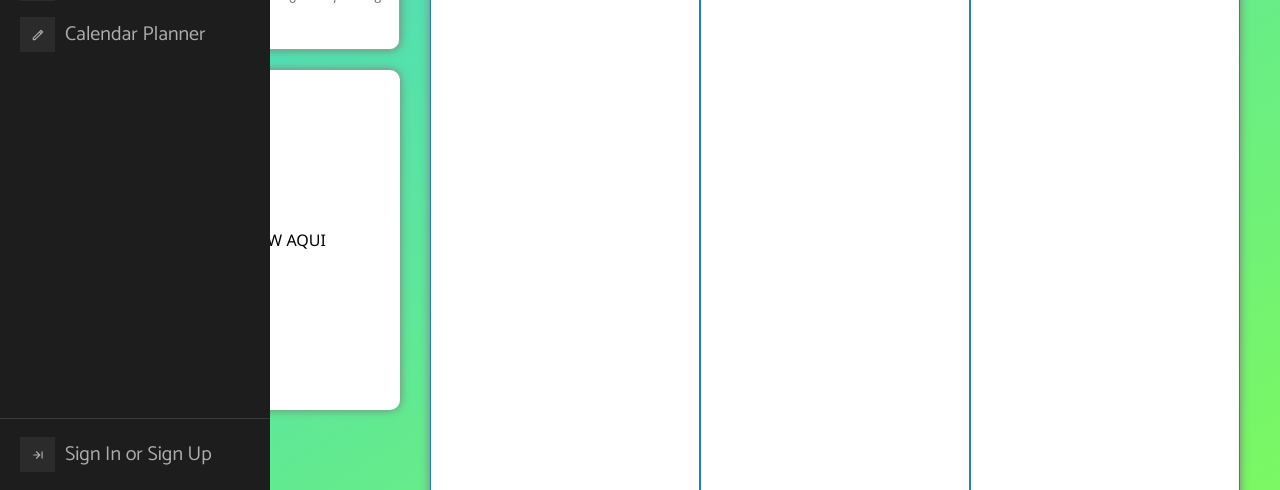
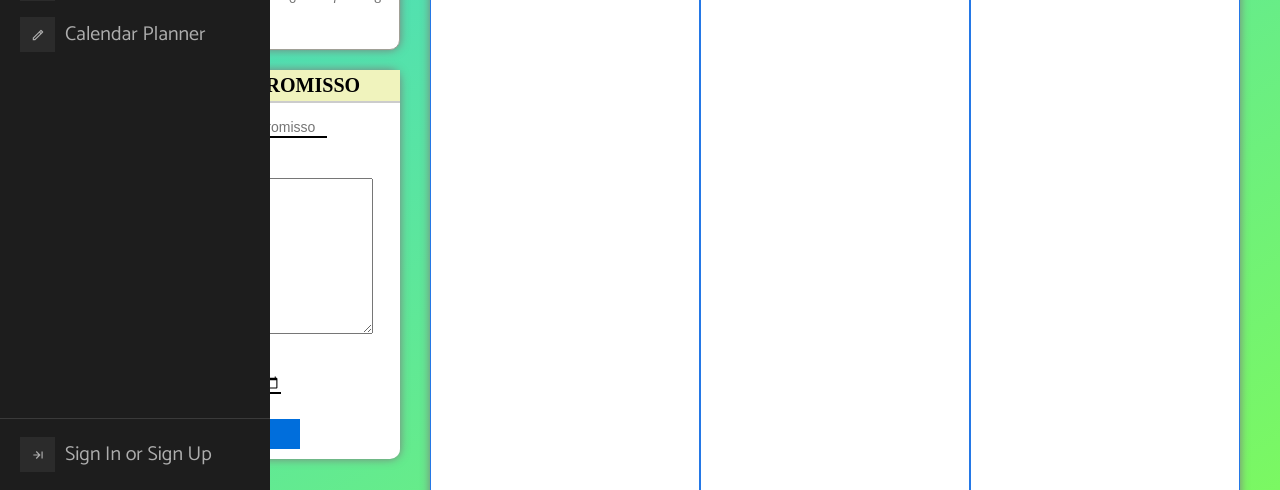
Before and after one commit to AnaLinsDev/todo-front-gps-deploy, a React (Create React App) app: page /scheduler in a window 1280 px wide. Shown: the part 310-800 px from the top of the page. Built offline with nearby package versions, Linux system fonts and the light colour scheme; no server answers.

Commit message:
updating taskpreview jsx and scss

```diff
--- a/src/components/taskPreview/taskPreview.jsx
+++ b/src/components/taskPreview/taskPreview.jsx
@@ -1,11 +1,35 @@
-import React from 'react';
-import './taskPreview.scss'
-
+import React from "react";
+import "./taskPreview.scss";
 
 const TaskPreview = () => (
-    <div className='task-preview'>
-    TASK PREVIEW AQUI
+  <div className="task-preview">
+    <div className="create-task-title">
+      <h2>Novo compromisso</h2>
     </div>
-)
+    <form className="task-form">
+      <input
+        type="text"
+        name="title"
+        id="form-title"
+        required
+        placeholder="Titulo do compromisso"
+      />
+      <label htmlFor="description" className="form-desc">
+        Descrição:
+      </label>
+      <textarea
+        name="description"
+        id="description"
+        cols="30"
+        rows="10"
+      ></textarea>
+      <label htmlFor="date" className="form-date">
+        Data:
+      </label>
+      <input type="date" name="date" id="date" />
+      <input type="submit" value="Enviar" className="btn-send" />
+    </form>
+  </div>
+);
 
-export default TaskPreview
+export default TaskPreview;
--- a/src/components/taskPreview/taskPreview.scss
+++ b/src/components/taskPreview/taskPreview.scss
@@ -1,13 +1,70 @@
-.task-preview{
-    width: 300px;
-    height: 340px;
-    background-color: white;
-    font-family: 'Segoe UI', Tahoma, Geneva, Verdana, sans-serif;
-    box-shadow: 0 0 0.6em rgb(126, 125, 125);
-    border-radius: 10px;
+.task-preview {
+  width: 300px;
+  background-color: white;
+  font-family: "Segoe UI", Tahoma, Geneva, Verdana, sans-serif;
+  box-shadow: 0 0 0.6em rgb(126, 125, 125);
+  border-radius: 10px;
 
+  /*display: flex;
+  flex-direction: column;
+  /*justify-content: center;
+  align-items: center;*/
+
+  .create-task-title {
+    background: #f0f3bd;
     display: flex;
     justify-content: center;
-    align-items: center;
-    margin:auto;
+    border-bottom: 2px solid #cccccc;
+  }
+  .create-task-title h2 {
+    font-family: "Righteous", cursive;
+    text-transform: uppercase;
+    font-size: 20px;
+    margin: 4px 0;
+  }
+  .task-form {
+    display: flex;
+    flex-direction: column;
+  }
+  .task-form input {
+    border: none;
+    border-bottom: 2.5px solid #000000;
+    margin-bottom: 15px;
+    font-size: 14px;
+  }
+  .task-form input:focus {
+    box-shadow: 0 0 0 0;
+    outline: 0;
+  }
+  .task-form #form-title {
+    margin-top: 15px;
+    align-self: center;
+    width: 50%;
+  }
+  .task-form label {
+    margin-left: 10%;
+    margin: 0 0 5px 10%;
+    font-size: 15px;
+    font-weight: 600;
+  }
+  .task-form #description {
+    width: 80%;
+    align-self: center;
+  }
+  .task-form .form-date {
+    margin-top: 15px;
+  }
+  .task-form #date {
+    width: 50%;
+    margin-left: 10%;
+  }
+  .task-form .btn-send {
+    width: 100px;
+    height: 30px;
+    border: none;
+    color: #ffffff;
+    background: #006edc;
+    align-self: center;
+    margin: 10px 0;
+  }
 }
```
Also changed, not shown: 1 other file (tests, documents, lock files or other folders).
